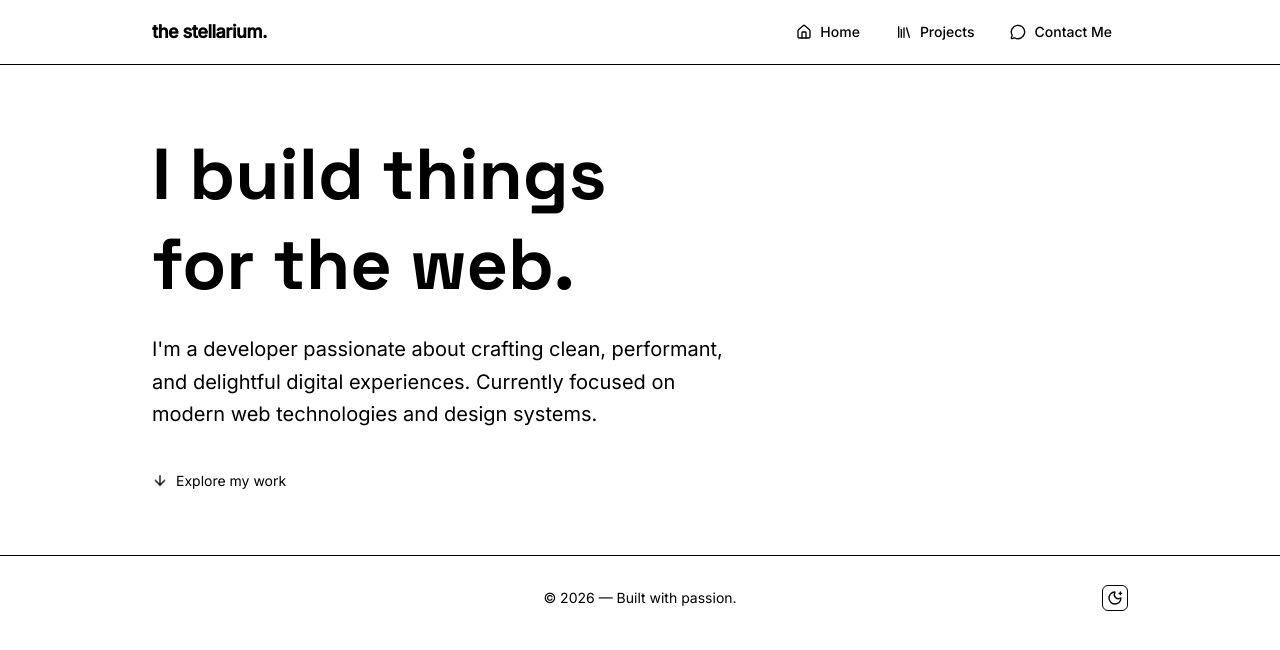
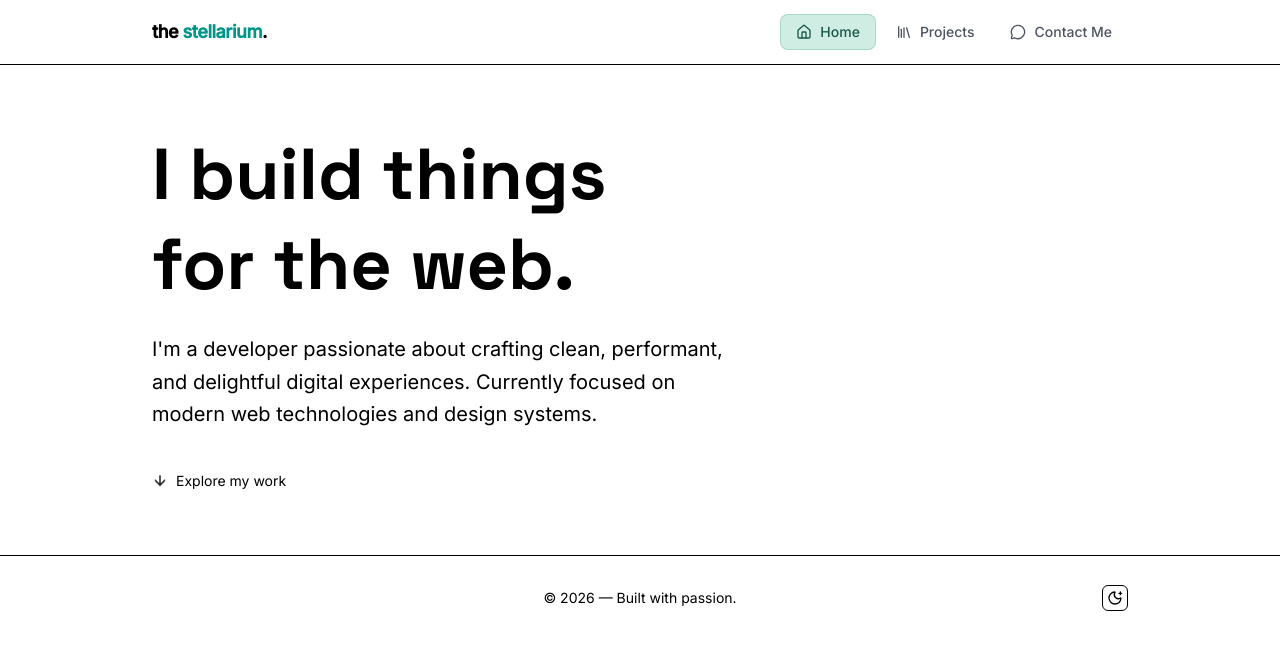
Before and after one commit to akiesque/the-stellarium, a React (Vite) app: page / in a window 1280 px wide. Shown: the top 650 px of the page. Built offline with nearby package versions, Linux system fonts and the light colour scheme.

Commit message:
Edited portfolio

```diff
--- a/src/components/NavBar.tsx
+++ b/src/components/NavBar.tsx
@@ -16,7 +16,9 @@ type TabId = (typeof tabs)[number]["id"];
 
 const Index = () => {
   const [activeTab, setActiveTab] = useState<TabId>("home");
+  const [hoveredTab, setHoveredTab] = useState<TabId | null>(null);
   const [isDarkMode, setIsDarkMode] = useState(false);
+  const highlightedTab = hoveredTab ?? activeTab;
 
   useEffect(() => {
     document.body.classList.toggle("dark-mode", isDarkMode);
@@ -32,34 +34,49 @@ const Index = () => {
       <nav className="sticky top-0 z-50 border-b overflow-hidden border-border bg-background/80 backdrop-blur-md">
         <div className="container max-w-5xl mx-auto px-6 flex items-center justify-between h-16">
           <span className="font-display text-lg font-bold tracking-tight">
-            the stellarium<span className="text-primary">.</span>
+            the <span className="text-primary text-teal-600">stellarium</span>
+            <span className="text-primary">.</span>
           </span>
-
-          <div className="flex items-center gap-1">
+          <div
+            className="flex items-center gap-1"
+            onMouseLeave={() => setHoveredTab(null)}
+          >
             {tabs.map((tab) => (
               <motion.button
                 whileHover={{
-                  backgroundColor: "#b2bb7d",
-                  transition: { duration: 0.2 },
+                  transition: { ease: [0, 0.71, 0.2, 1.01] },
                 }}
-                transition={{ duration: 0.2 }}
+                whileTap={{ scale: 0.9 }}
                 key={tab.id}
                 onClick={() => setActiveTab(tab.id)}
-                className={`relative px-4 py-2 text-sm font-medium rounded-lg transition-colors flex items-center gap-2 ${
+                onMouseEnter={() => setHoveredTab(tab.id)}
+                onFocus={() => setHoveredTab(tab.id)}
+                className={`relative px-4 py-2 text-sm font-medium rounded-lg flex items-center gap-2 transition-colors duration-200 ${
                   activeTab === tab.id
-                    ? "text-primary"
-                    : "text-muted-foreground hover:text-foreground"
+                    ? "text-[hsl(var(--nav-active-text))]"
+                    : "text-[hsl(var(--nav-text))] hover:text-[hsl(var(--nav-hover-text))]"
                 }`}
               >
-                <tab.icon className="w-4 h-4" />
-                <span className="hidden sm:inline">{tab.label}</span>
-                {activeTab === tab.id && (
+                {highlightedTab === tab.id && (
                   <motion.div
-                    layoutId="activeTab"
-                    className="absolute inset-0 rounded-lg bg-primary/10"
-                    transition={{ type: "spring", bounce: 0.2, duration: 0.4 }}
+                    layoutId="tabHighlight"
+                    className="absolute inset-0 rounded-lg border"
+                    style={{
+                      backgroundColor:
+                        activeTab === tab.id
+                          ? "hsl(var(--nav-active-bg) / 0.9)"
+                          : isDarkMode
+                            ? "hsl(var(--nav-hover-bg) / 0.9)"
+                            : "hsl(var(--nav-hover-bg) / 0.95)",
+                      borderColor: "hsl(var(--nav-active-border) / 0.9)",
+                    }}
+                    transition={{ duration: 0.2, ease: "easeInOut" }}
                   />
                 )}
+                <tab.icon className="relative z-10 w-4 h-4" />
+                <span className="relative z-10 hidden sm:inline">
+                  {tab.label}
+                </span>
               </motion.button>
             ))}
           </div>
--- a/src/components/ProjectsTab.tsx
+++ b/src/components/ProjectsTab.tsx
@@ -53,7 +53,8 @@ const ProjectsTab = () => {
       transition={{ duration: 0.5 }}
     >
       <h2 className="font-display text-3xl md:text-4xl font-bold mb-2">
-        Selected <span className="text-primary">Projects</span>
+        Selected{" "}
+        <span className="text-[hsl(var(--nav-active-text))]">Projects</span>
       </h2>
       <p className="text-muted-foreground mb-10 max-w-lg">
         A curated collection of things I've built. Each one taught me something
@@ -71,14 +72,18 @@ const ProjectsTab = () => {
             key={project.title}
             href={project.link}
             variants={item}
-            whileHover={{ y: -4 }}
-            className="group block rounded-lg border border-border bg-card p-6 transition-colors hover:border-primary/40"
+            whileHover={{
+              y: -6,
+              scale: 1.01,
+              transition: { duration: 0.22, ease: [0.22, 1, 0.36, 1] },
+            }}
+            className="group block rounded-lg border border-border bg-card p-6 transition-all duration-300 hover:border-[hsl(var(--nav-active-border))] hover:bg-[hsl(var(--nav-hover-bg)/0.55)] hover:shadow-[0_16px_34px_-20px_hsl(var(--nav-active-bg))]"
           >
             <div className="flex items-start justify-between mb-3">
-              <h3 className="font-display text-xl font-semibold group-hover:text-primary transition-colors">
+              <h3 className="font-display text-xl font-semibold transition-colors group-hover:text-[hsl(var(--nav-active-text))]">
                 {project.title}
               </h3>
-              <ExternalLink className="w-4 h-4 text-muted-foreground group-hover:text-primary transition-colors shrink-0 mt-1" />
+              <ExternalLink className="w-4 h-4 text-muted-foreground transition-colors group-hover:text-[hsl(var(--nav-active-text))] shrink-0 mt-1" />
             </div>
             <p className="text-muted-foreground text-sm leading-relaxed mb-4">
               {project.description}
@@ -87,7 +92,7 @@ const ProjectsTab = () => {
               {project.tags.map((tag) => (
                 <span
                   key={tag}
-                  className="text-xs px-2.5 py-1 rounded-full bg-secondary text-secondary-foreground font-medium"
+                  className="text-xs px-2.5 py-1 rounded-full bg-secondary text-secondary-foreground font-medium transition-colors group-hover:bg-[hsl(var(--nav-hover-bg)/0.85)] group-hover:text-[hsl(var(--nav-hover-text))]"
                 >
                   {tag}
                 </span>
--- a/src/index.css
+++ b/src/index.css
@@ -45,6 +45,17 @@
     --sidebar-accent-foreground: 220 20% 10%;
     --sidebar-border: 40 10% 82%;
     --sidebar-ring: 38 90% 55%;
+
+    --nav-text: 220 10% 34%;
+    --nav-hover-text: 165 45% 26%;
+    --nav-hover-bg: 160 40% 92%;
+    --nav-active-text: 165 55% 22%;
+    --nav-active-bg: 160 45% 86%;
+    --nav-active-border: 160 35% 74%;
+
+    --button-border: 40 10% 78%;
+    --button-bg: 0 0% 100%;
+    --button-hover-bg: 160 40% 93%;
   }
 }
 
@@ -85,6 +96,17 @@
     --border: 220 15% 18%;
     --input: 220 15% 18%;
 
+    --nav-text: 40 10% 70%;
+    --nav-hover-text: 160 55% 84%;
+    --nav-hover-bg: 160 35% 18%;
+    --nav-active-text: 160 65% 90%;
+    --nav-active-bg: 160 35% 22%;
+    --nav-active-border: 160 25% 38%;
+
+    --button-border: 220 15% 24%;
+    --button-bg: 220 18% 12%;
+    --button-hover-bg: 160 30% 18%;
+
     background-color: hsl(var(--background));
     color: hsl(var(--foreground));
   }
```
Also changed, not shown: src/App.css (line endings or trailing spaces).
